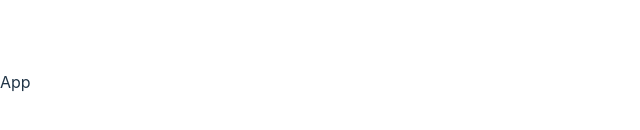
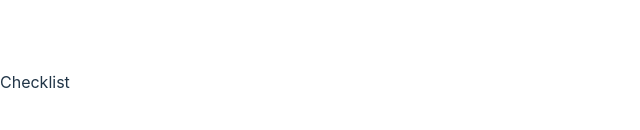
Before and after one commit to NicMortelliti/redux-practice, a React (Vite) app: page / in a window 1280 px wide. Shown: the part 318-448 px from the top of the page, without its empty margins (0-640 px from the left). Built offline with nearby package versions, Linux system fonts and the light colour scheme.

Commit message:
add new empty Checklist component

```diff
--- a/src/components/App.jsx
+++ b/src/components/App.jsx
@@ -1,7 +1,11 @@
-import React from 'react';
+import Checklist from './Checklist';
 
 const App = () => {
-  return <div>App</div>;
+  return (
+    <>
+      <Checklist />
+    </>
+  );
 };
 
 export default App;
--- /dev/null
+++ b/src/components/Checklist.jsx
@@ -0,0 +1,7 @@
+import React from 'react';
+
+const Checklist = () => {
+  return <div>Checklist</div>;
+};
+
+export default Checklist;
```
